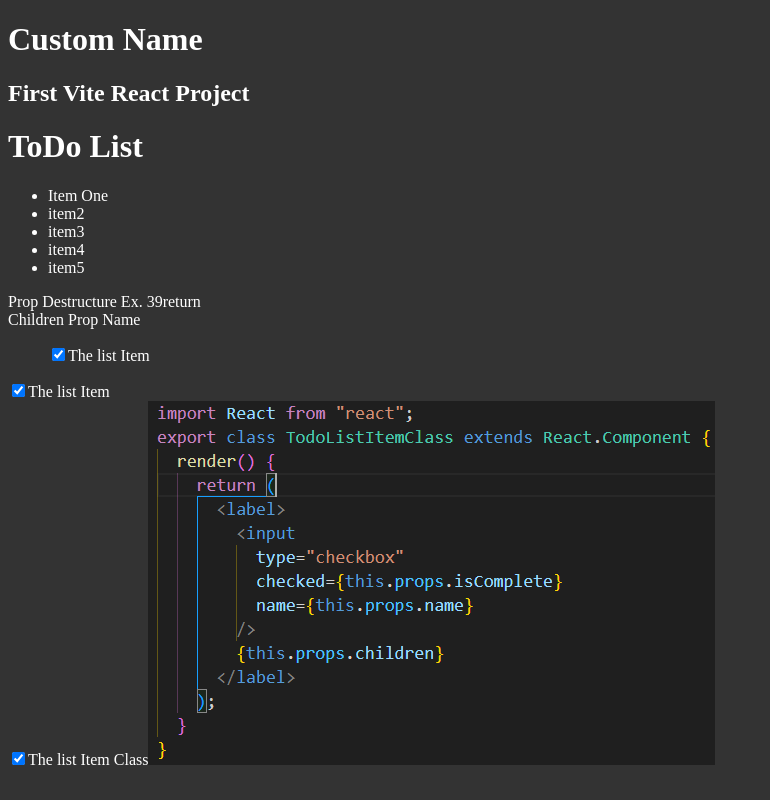
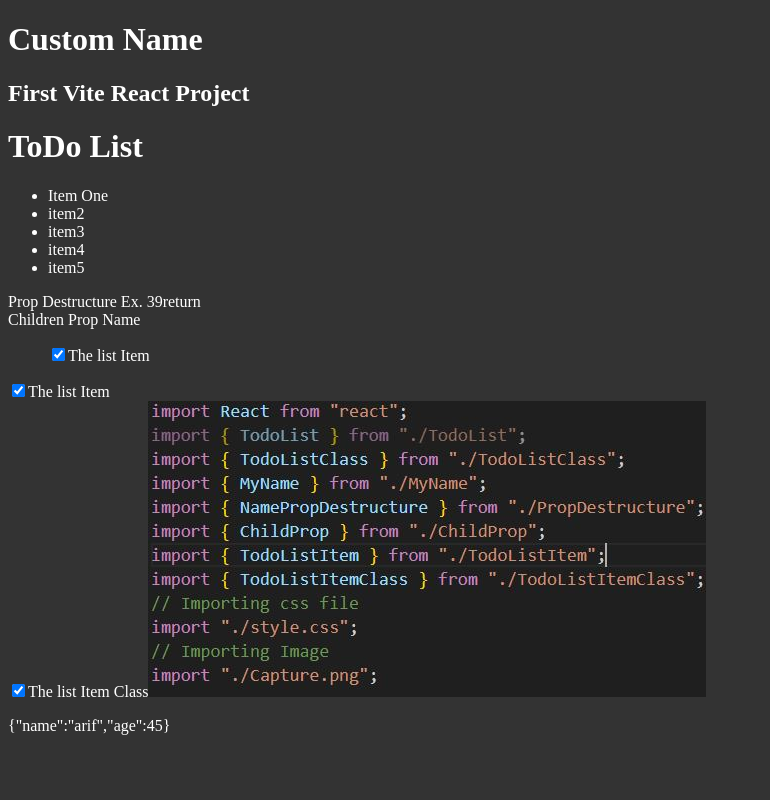
Before and after one commit to iqbal-arif/SimplifiedReactJS, a React (Vite) app in the folder demo/vite-project/myviteproject/: page / in a window 1280 px wide. Shown: the whole page, without its empty margins (0-770 px from the left). Built offline with nearby package versions, Linux system fonts and the light colour scheme.

Commit message:
modified:   demo/vite-project/myviteproject/src/App.jsx new file:   demo/vite-project/myviteproject/src/user.json

```diff
--- a/demo/vite-project/myviteproject/src/App.jsx
+++ b/demo/vite-project/myviteproject/src/App.jsx
@@ -6,10 +6,11 @@ import { NamePropDestructure } from "./PropDestructure";
 import { ChildProp } from "./ChildProp";
 import { TodoListItem } from "./TodoListItem";
 import { TodoListItemClass } from "./TodoListItemClass";
+import user from "./user.json";
 // Importing css file
 import "./style.css";
 // Importing Image
-import Capture from "./Capture.png";
+import img from "./Capture.jpg";
 
 function App() {
   /*
@@ -55,7 +56,9 @@ function App() {
       <TodoListItemClass isComplete={true} name="Class Item One">
         The list Item Class
       </TodoListItemClass>
-      <img src={Capture} />
+      <img src={img} />
+      {/* JSON import */}
+      <p>{JSON.stringify(user)}</p>
     </div>
   );
 }
--- /dev/null
+++ b/demo/vite-project/myviteproject/src/user.json
@@ -0,0 +1,4 @@
+{
+  "name": "arif",
+  "age": 45
+}
```
